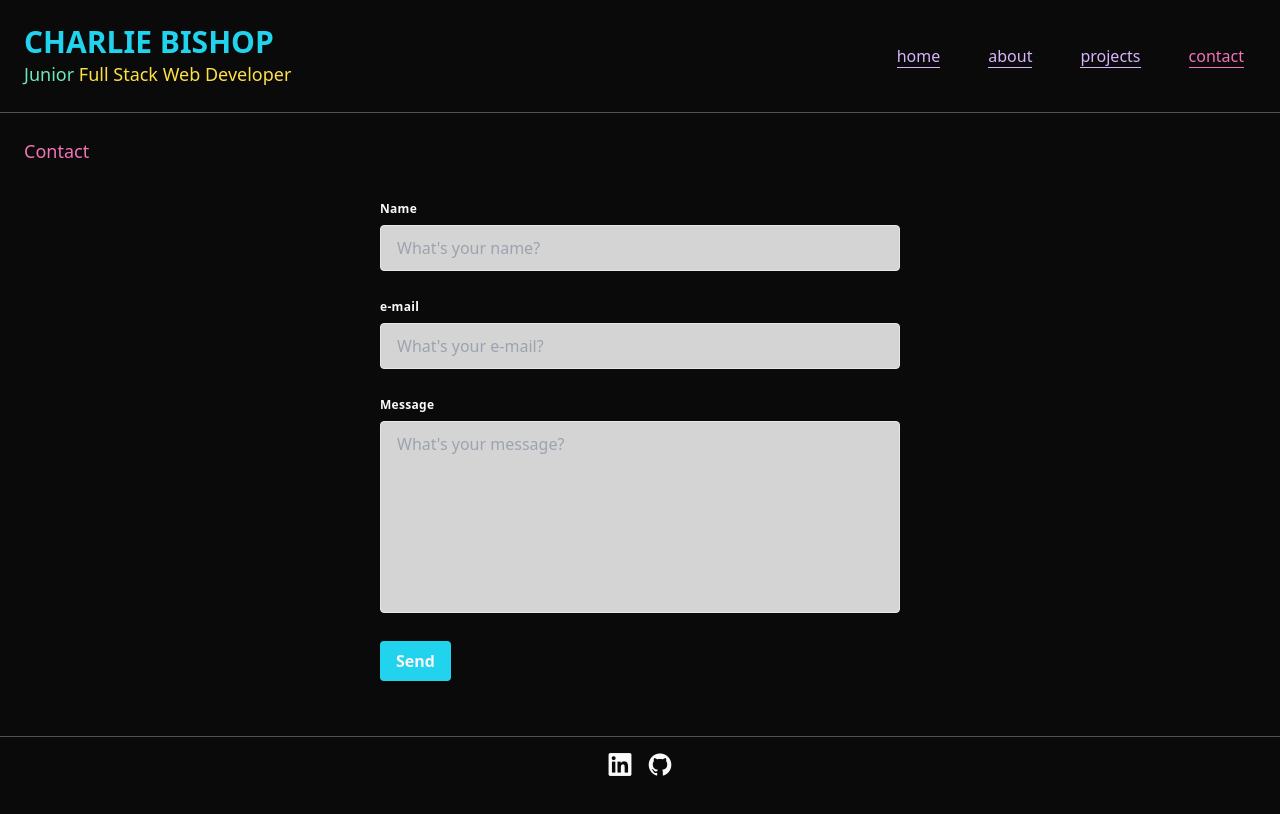
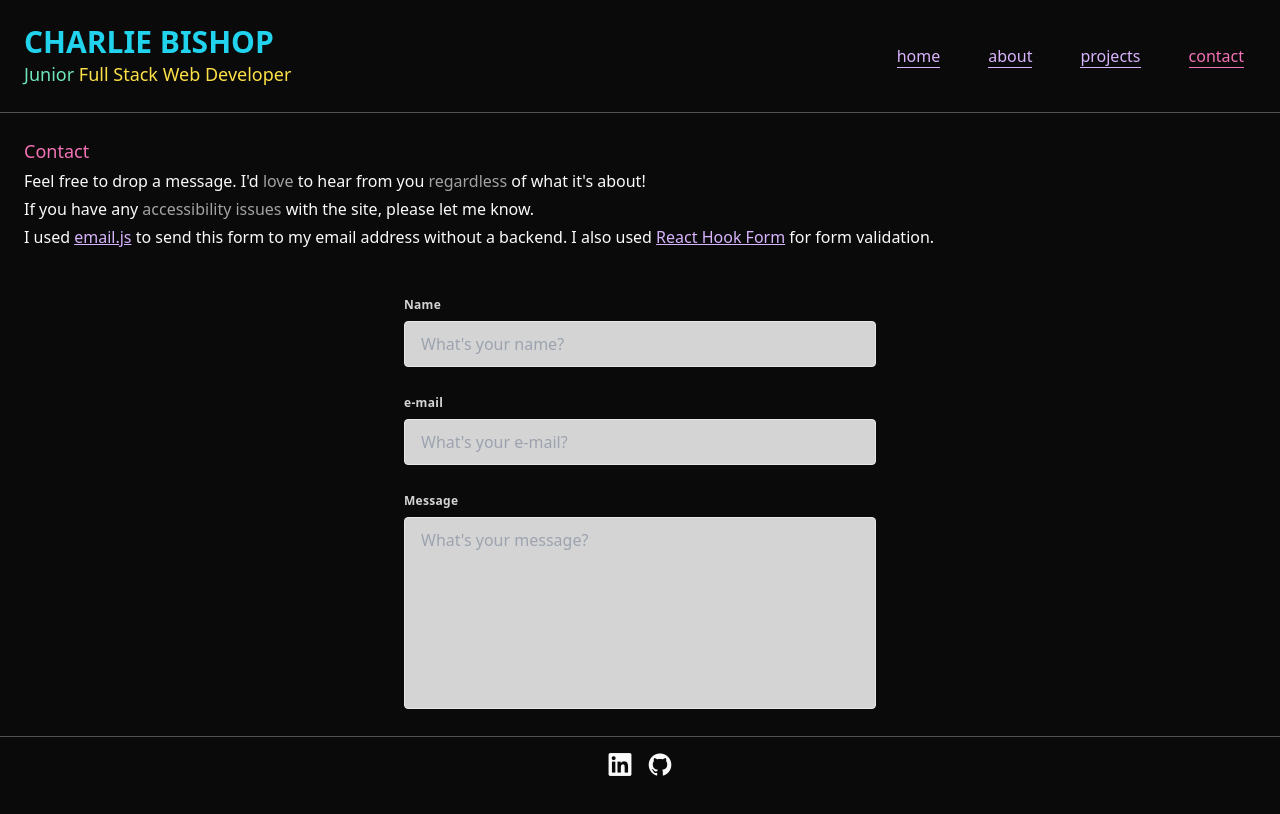
Before and after one commit to charlieBdev/portfolio, a Next.js app: page /contact in a window 1280 px wide. Shown: the top 814 px of the page. Built offline with nearby package versions, Linux system fonts and the light colour scheme.

Commit message:
basic form validation done

```diff
--- /dev/null
+++ b/src/app/Components/Spinner.tsx
@@ -0,0 +1,11 @@
+export default function Spinner() {
+    return (
+        <div role="status">
+            <svg aria-hidden="true" className="mx-auto w-6 h-6 text-emerald-300 animate-spin dark:text-yellow-300 fill-cyan-400" viewBox="0 0 100 101" fill="none" xmlns="http://www.w3.org/2000/svg">
+                <path d="M100 50.5908C100 78.2051 77.6142 100.591 50 100.591C22.3858 100.591 0 78.2051 0 50.5908C0 22.9766 22.3858 0.59082 50 0.59082C77.6142 0.59082 100 22.9766 100 50.5908ZM9.08144 50.5908C9.08144 73.1895 27.4013 91.5094 50 91.5094C72.5987 91.5094 90.9186 73.1895 90.9186 50.5908C90.9186 27.9921 72.5987 9.67226 50 9.67226C27.4013 9.67226 9.08144 27.9921 9.08144 50.5908Z" fill="currentColor"/>
+                <path d="M93.9676 39.0409C96.393 38.4038 97.8624 35.9116 97.0079 33.5539C95.2932 28.8227 92.871 24.3692 89.8167 20.348C85.8452 15.1192 80.8826 10.7238 75.2124 7.41289C69.5422 4.10194 63.2754 1.94025 56.7698 1.05124C51.7666 0.367541 46.6976 0.446843 41.7345 1.27873C39.2613 1.69328 37.813 4.19778 38.4501 6.62326C39.0873 9.04874 41.5694 10.4717 44.0505 10.1071C47.8511 9.54855 51.7191 9.52689 55.5402 10.0491C60.8642 10.7766 65.9928 12.5457 70.6331 15.2552C75.2735 17.9648 79.3347 21.5619 82.5849 25.841C84.9175 28.9121 86.7997 32.2913 88.1811 35.8758C89.083 38.2158 91.5421 39.6781 93.9676 39.0409Z" fill="currentFill"/>
+            </svg>
+            <span className="sr-only">Loading...</span>
+        </div>
+    )
+}
--- a/src/app/about/page.tsx
+++ b/src/app/about/page.tsx
@@ -5,7 +5,7 @@ import Link from "next/link"
 
 export default function About() {
     return (
-      <section className="flex flex-col align-center bg-neutral-950">
+      <section className="flex flex-col bg-neutral-950">
         <section className="p-6 space-y-1">
           <h2 className="text-lg text-pink-400">About</h2>
           <p>Hey, I have just finished a Software Engineering Bootcamp with <span className="text-neutral-400">Northcoders</span> and am looking for <span className="text-neutral-400">Junior</span> or <span className="text-neutral-400">Entry-level</span> roles in <span className="text-neutral-400">Sheffield</span> or Remote.</p>
--- a/src/app/contact/page.tsx
+++ b/src/app/contact/page.tsx
@@ -1,31 +1,44 @@
 "use client"
 
-import React, { useRef } from 'react';
+import React, { useRef, useState } from 'react';
 import emailjs from 'emailjs-com'
 
 // rhf
-import { useForm } from 'react-hook-form';
+import { useForm, SubmitHandler } from 'react-hook-form';
+import Spinner from '../Components/Spinner';
+import Link from 'next/link';
 
-// interface FormData {
-//   user_name: string
-//   user_email: string
-//   message: string
-// }
+// rhf
+interface IFormInput {
+  user_name: string
+  user_email: string
+  message: string
+}
 
 
 export default function Contact() {
 
+  const [isSent, setIsSent] = useState<boolean>(false)
+  const [isSending, setIsSending] = useState<boolean>(false)
+
   // rhf
-  const { register, handleSubmit, formState: { errors } } = useForm();
-  const onSubmit = (data) => {
-    sendEmail(data)
+  const { reset, register, handleSubmit, formState: { errors } } = useForm();
+  // console.log(useForm(), '<<< useForm')
+  // can I take out data?
+  const onSubmit: SubmitHandler<IFormInput> = () => {
+    // console.log(data, '<<< data')
+    setIsSending(true)
+    sendEmail()
   }
-  console.log(errors)
+  // remove log and comment!
+  console.log(errors, '<<< errors')
 
   // emailjs
   const form = useRef<HTMLFormElement | null>(null)
+  console.dir(form.current, '<<< form.current')
+  const sendEmail = () => {
 
-  const sendEmail = () => {
+    // e.preventDefault();
 
     const serviceID = 'service_9r37mup'
     const templateID = 'template_e9avqw4'
@@ -37,19 +50,27 @@ export default function Contact() {
     emailjs.sendForm(serviceID, templateID, form.current, userID)
     .then((result) => {
       console.log('Email sent: ', result.text)
+      setIsSent(true)
+      reset()
     })
     .catch((error) => {
       console.log('Email error: ', error.text)
     })
+    .finally(() => {
+      setIsSending(false)
+    })
   }
 
   return (
-    <main className="flex flex-col bg-neutral-950 h-screen">
+    <main className="flex flex-col">
         <div className="p-6 space-y-1">
           <h2 className="text-lg text-pink-400">Contact</h2>
+          <p>Feel free to drop a message. I'd <span className="text-neutral-400">love</span> to hear from you <span className="text-neutral-400">regardless</span> of what it's about!</p>
+          <p>If you have any <span className="text-neutral-400">accessibility issues</span> with the site, please let me know.</p>
+          <p>I used <Link href="https://www.emailjs.com/" className="underline decoration-purple-300 text-purple-300">email.js</Link> to send this form to my email address without a backend. I also used <Link href="/https://react-hook-form.com/" className="underline decoration-purple-300 text-purple-300">React Hook Form</Link> for form validation.</p>
         </div>
         <form
-          className="w-5/6 max-w-lg ml-auto mr-auto mt-3 mb-3"
+          className="w-full p-6 max-w-lg ml-auto mr-auto"
           ref={form}
           // emailjs was sendEmail
           onSubmit={handleSubmit(onSubmit)}
@@ -57,7 +78,7 @@ export default function Contact() {
           <div className="flex flex-wrap -mx-3 mb-5">
             <div className="w-full px-2">
               <label
-                className="block tracking-wide text-xs font-bold mb-2"
+                className="text-neutral-300 block tracking-wide text-xs font-bold mb-2"
                 htmlFor="user_name"
               >
                 Name
@@ -66,21 +87,21 @@ export default function Contact() {
                 className="autofocus appearance-none block w-full bg-neutral-300 text-neutral-900 border border-gray-200 rounded py-3 px-4 mb-2 leading-tight focus:outline-none focus:bg-white"
                 id="user_name"
                 // emailjs
-                name="user_name"
+                // name="user_name"
                 type="text"
                 placeholder="What's your name?"
                 // rhf
                 {...register("user_name", {required: true, maxLength: 50})}
               />
-              {/* {user_name.length < 1 && (
-                <p className="text-pink-400 text-xs italic">Please enter your name.</p>
-              )} */}
+              {errors.user_name && (
+                <p className="text-pink-400 text-xs italic">Please check your name. Max length is 50 chars.</p>
+              )}
             </div>
           </div>
           <div className="flex flex-wrap -mx-3 mb-5">
             <div className="w-full px-2">
               <label
-                className="block tracking-wide text-xs font-bold mb-2"
+                className="text-neutral-300 block tracking-wide text-xs font-bold mb-2"
                 htmlFor="user_email"
               >
                 e-mail
@@ -89,55 +110,54 @@ export default function Contact() {
                 className="appearance-none block w-full bg-neutral-300 text-neutral-900 border border-gray-200 rounded py-3 px-4 mb-2 leading-tight focus:outline-none focus:bg-white"
                 id="user_email"
                 // emailjs
-                name="user_email"
+                // name="user_email"
                 type="text"
                 placeholder="What's your e-mail?"
-                // rhf
-                {...register("user_email", {required: true, pattern: /^\S+@\S+$/i})}
+                // rhf /^\S+@\S+$/i
+                {...register("user_email", {required: true, pattern: /^[\w-\.]+@([\w-]+\.)+[\w-]{2,4}$/i})}
               />
-              {/* {user_email.length < 1 && (
+              {errors.user_email && (
                 <p className="text-pink-400 text-xs italic">Please check your e-mail address.</p>
-              )} */}
+              )}
             </div>
           </div>
           <div className="flex flex-wrap -mx-3 mb-5">
             <div className="w-full px-2">
               <label
-                className="block tracking-wide text-xs font-bold mb-2"
+                className="text-neutral-300 block tracking-wide text-xs font-bold mb-2"
                 htmlFor="message"
               >
                 Message
               </label>
               <textarea
-                className=" no-resize appearance-none block w-full bg-neutral-300 text-neutral-900 border border-gray-200 rounded py-3 px-4 mb-2 leading-tight focus:outline-none focus:bg-white h-48 resize-none"
+                className="no-resize appearance-none block w-full bg-neutral-300 text-neutral-900 border border-gray-200 rounded py-3 px-4 mb-2 leading-tight focus:outline-none focus:bg-white h-48 resize-none"
                 id="message"
                 // emailjs
-                name="message"
+                // name="message"
                 placeholder="What's your message?"
                 // rhf
                 {...register("message", {required: true, maxLength: 200})}
               >
               </textarea>
-              {/* {message.length < 1 && (
-                <p className="text-pink-400 text-xs italic">Please enter a message.</p>
-              )} */}
+              {errors.message && (
+                <p className="text-pink-400 text-xs italic">Please check your message. Max length is 200 chars.</p>
+              )}
             </div>
           </div>
-          <div className="md:flex md:items-center -mx-3 mb-5">
-            <div className="md:w-1/3 px-2">
+          <div className="mb-5 -mx-1">
             <button
-                className="shadow bg-cyan-400 hover:bg-cyan-600 focus:shadow-outline focus:outline-none text-neutral-100 font-bold py-2 px-4 mb-2 rounded"
+              className="text-center mx-auto w-1/4 bg-gradient-to-r from-cyan-300 via-cyan-400 to-cyan-500 hover:bg-gradient-to-br focus:ring-4 focus:outline-none focus:ring-cyan-300 dark:focus:ring-cyan-500 font-medium py-2 px-4 mb-2 rounded"
               type="submit"
             >
-                Send
+              {/* <Spinner /> */}
+              {isSending ? <Spinner /> : "Send"}
             </button>
-              {/* {isSendError ? (
+            {errors.user_name || errors.user_email || errors.message ? (
                 <p className="text-pink-400 text-xs italic">Oops! Please try again.</p>
-                ) : isSuccess ? (
-                  <p className="text-green-500 text-xs italic">Message sent!</p>
+              ) : isSent ? (
+                <p className="text-green-500 text-xs italic">Message sent! Thanks and I'll be in touch as soon as possible.</p>
               ) : null
-              } */}
-            </div>
+            }
           </div>
         </form>
     </main>
--- a/src/app/projects/page.tsx
+++ b/src/app/projects/page.tsx
@@ -1,8 +1,14 @@
+import Link from "next/link"
+
+
 export default function Projects() {
     return (
-      <main className="flex flex-col min-h-screen bg-neutral-950">
+      <main className="flex flex-col bg-neutral-950">
         <section className="p-6 space-y-1">
           <h2 className="text-lg text-pink-400">Projects</h2>
+          <p>Don't panic! Projects <span className="text-neutral-400">incoming...</span></p>
+          <p>In the meantime, while I build this page, please check out <Link href="https://charliebdev.github.io/" className="underline decoration-purple-300 text-purple-300">my old portfolio</Link> made pre-Bootcamp.</p>
+          <p>You can find my latest projects such as <Link href="https://aa-sound-waves.vercel.app/" className="underline decoration-purple-300 text-purple-300">SoundWaves</Link> and <Link href="https://euphonious-scone-36cbae.netlify.app/" className="underline decoration-purple-300 text-purple-300">NC News</Link>.</p>
         </section>
       </main>
     )
```
Lines whose indentation alone changed are shown as unchanged.
